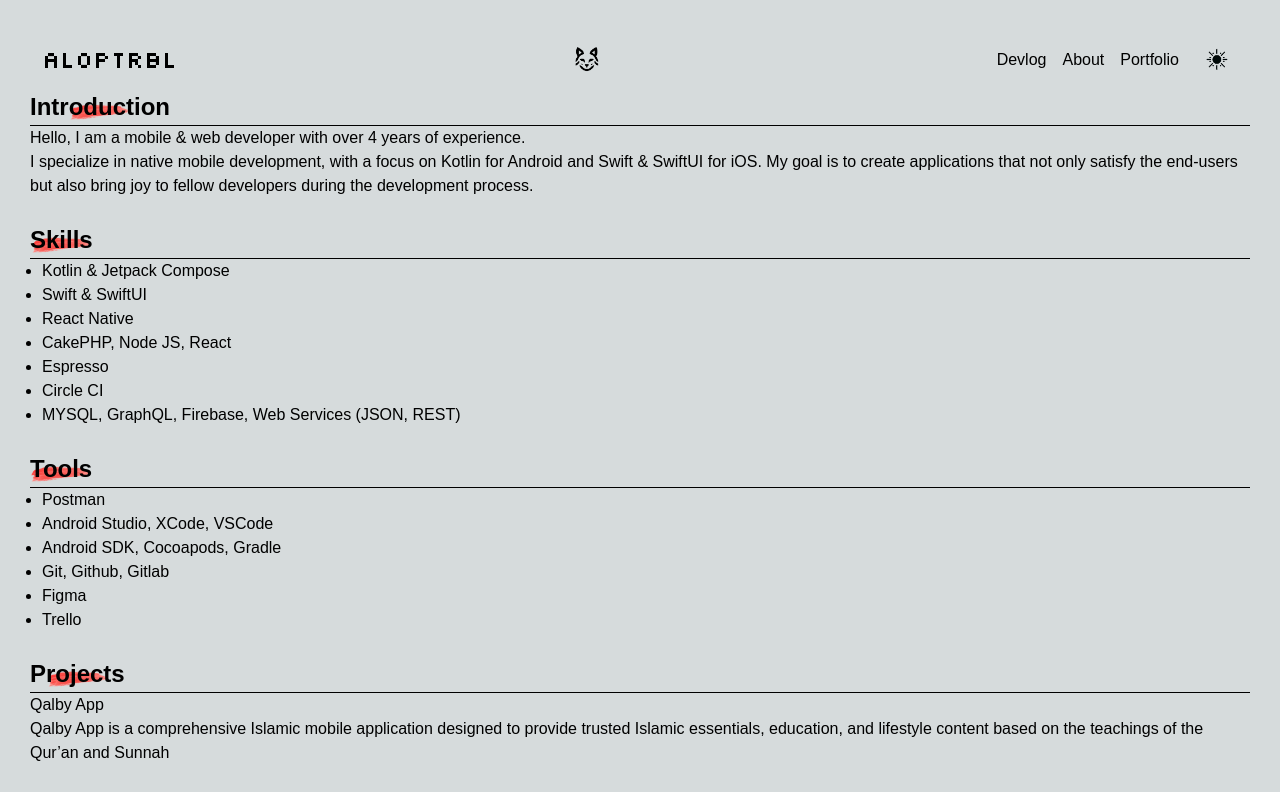
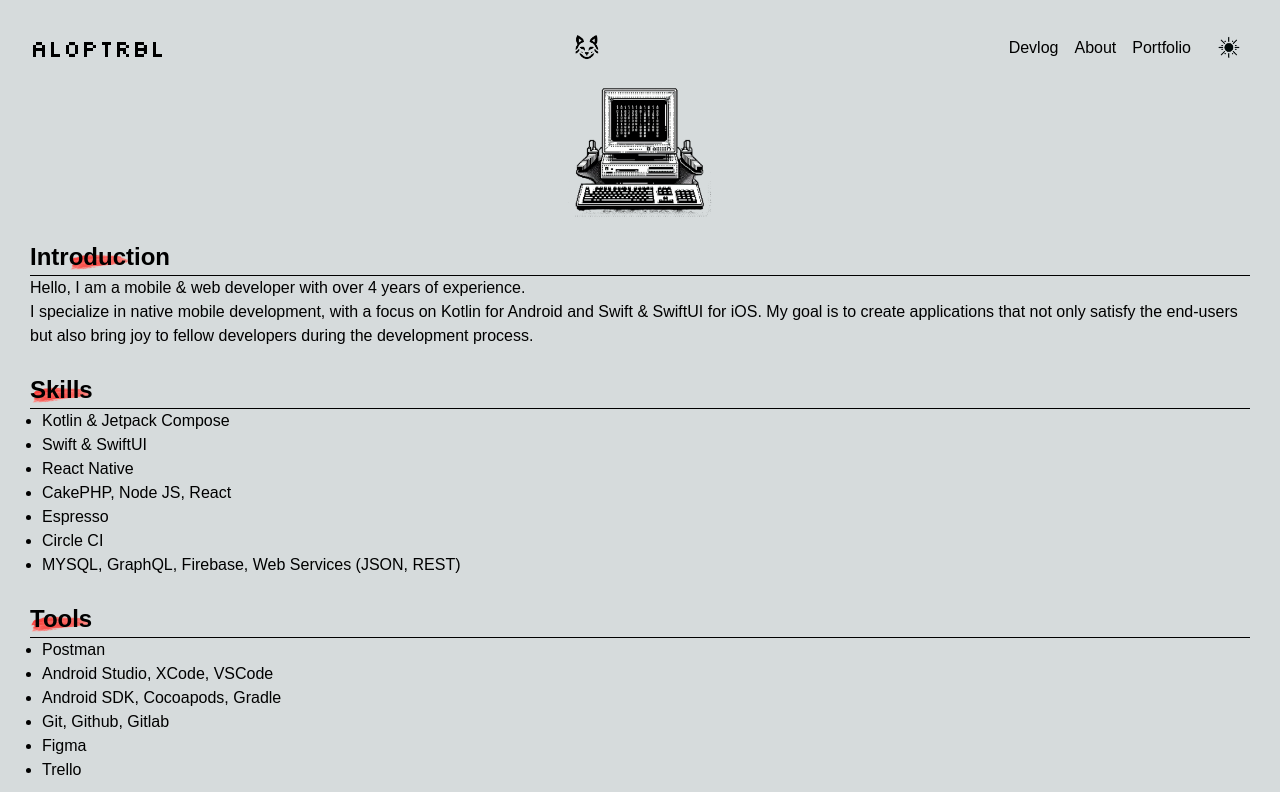
Before and after one commit to aloptrbl/aloptrbl.github.io, a Next.js app: page /about in a window 1280 px wide. Shown: the top 792 px of the page. Built offline with nearby package versions, Linux system fonts and the light colour scheme; a web font is replaced by a local one.

Commit message:
fix styling

```diff
--- a/src/app/components/Navbar.js
+++ b/src/app/components/Navbar.js
@@ -10,10 +10,10 @@ const silkscreen = Silkscreen({ subsets: ["latin"], weight: "400" });
 export default function Navbar() {
   const { theme, setTheme } = useTheme();
   return (
-    <nav className="flex items-center justify-between p-3">
-      <div className="text-2xl">
+    <nav className="flex items-center justify-between">
+      <div>
         <Link href="/">
-          <a className={silkscreen.className + ""}>Aloptrbl</a>
+          <a className={silkscreen.className + " text-2xl"}>Aloptrbl</a>
         </Link>
       </div>
               <div className="mx-auto">
@@ -27,13 +27,13 @@ export default function Navbar() {
         </div>
       <div className="flex space-x-4 items-center">
         <Link href="/">
-          <a className=" hover:text-gray-300">Devlog</a>
+          <a className=" hover:text-red-300">Devlog</a>
         </Link>
         <Link href="/about">
-          <a className=" hover:text-gray-300">About</a>
+          <a className=" hover:text-red-300">About</a>
         </Link>
         <Link href="/portfolio">
-          <a className=" hover:text-gray-300">Portfolio</a>
+          <a className=" hover:text-red-300">Portfolio</a>
         </Link>
         <button className="px-1" onClick={() => setTheme(theme === 'dark' ? 'light' : 'dark')}>
         <Image
--- a/src/app/page.js
+++ b/src/app/page.js
@@ -20,8 +20,8 @@ export default function Page() {
     />
     <figcaption className={dot.className + " caption xl:text-xl lg:text-lg md:text-md  sm:text-sm"}>&ldquo; I am the wisest man alive, for I know one thing, and that is that I know nothing. &rdquo; Plato</figcaption>
       </div>
-      <h1 className="text-bold pb-5">Devlog</h1>
-      <div className="flex flex-row space-x-4">
+      <h1 className="text-bold">Devlog</h1>
+      <div className="flex flex-row space-x-4 mt-3">
       {allPosts.map((post) => (
         <div key={post._id} className="card-bg p-4 rounded-lg shadow-md w-64 pr-3">
           <Link href={`/posts/${post.slug}`}>
--- a/src/pages/about/index.js
+++ b/src/pages/about/index.js
@@ -3,12 +3,19 @@ import Image from "next/image";
 import Link from 'next/link'
 import { useTheme } from 'next-themes'
 import Layout from '../../app/layout'
-import '../../app/globals.css'
 
 
 export default function About() {
   return (
     <Layout>
+           <div class="flex flex-row mt-3 mb-3 mx-5 justify-center items-center">
+      <Image
+      src={'/computer.png'}
+      width={150}
+      height={150}
+      alt="author"
+    />
+      </div>
 <h1>Introduction</h1>
 <br></br>
 <hr></hr>
@@ -17,7 +24,7 @@ export default function About() {
     <h2>Skills</h2>
     <br></br>
     <hr></hr>
-    <ul className="list-disc px-3">
+    <ul className="list-disc mx-3">
         <li>Kotlin & Jetpack Compose</li>
         <li>Swift & SwiftUI</li>
         <li>React Native</li>
@@ -30,7 +37,7 @@ export default function About() {
     <h2>Tools</h2>
     <br></br>
     <hr></hr>
-    <ul className="list-disc px-3">
+    <ul className="list-disc mx-3">
       <li>Postman</li>
       <li>Android Studio, XCode, VSCode</li>
       <li>Android SDK, Cocoapods, Gradle</li>
--- a/src/pages/posts/[slug].js
+++ b/src/pages/posts/[slug].js
@@ -9,7 +9,7 @@ export default function Post({ post }) {
     <Layout className="ml-3">
           <article>
           { post.image && (
-      <div style={{ width: '450px', position: 'relative', height: '150px' }}>
+      <div style={{ width: '350px', position: 'relative', height: '150px' }}>
         <Image src={ImageUrl(post.image)} alt={post.title} layout="fill" objectFit="cover" />
       </div>
     )}
```
Also changed, not shown: data/posts/post-1.md (+1 -1 lines), public/articles/extension.png (added), public/computer.png (added).
